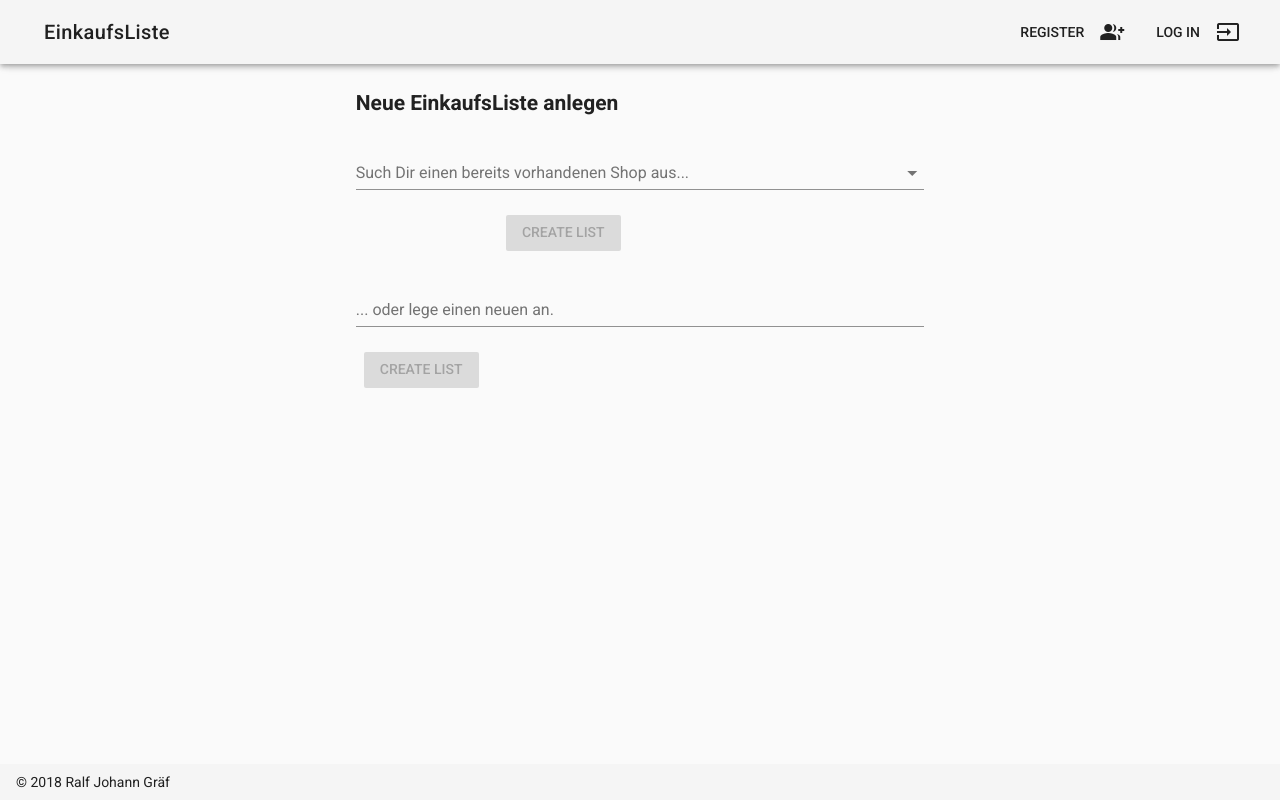
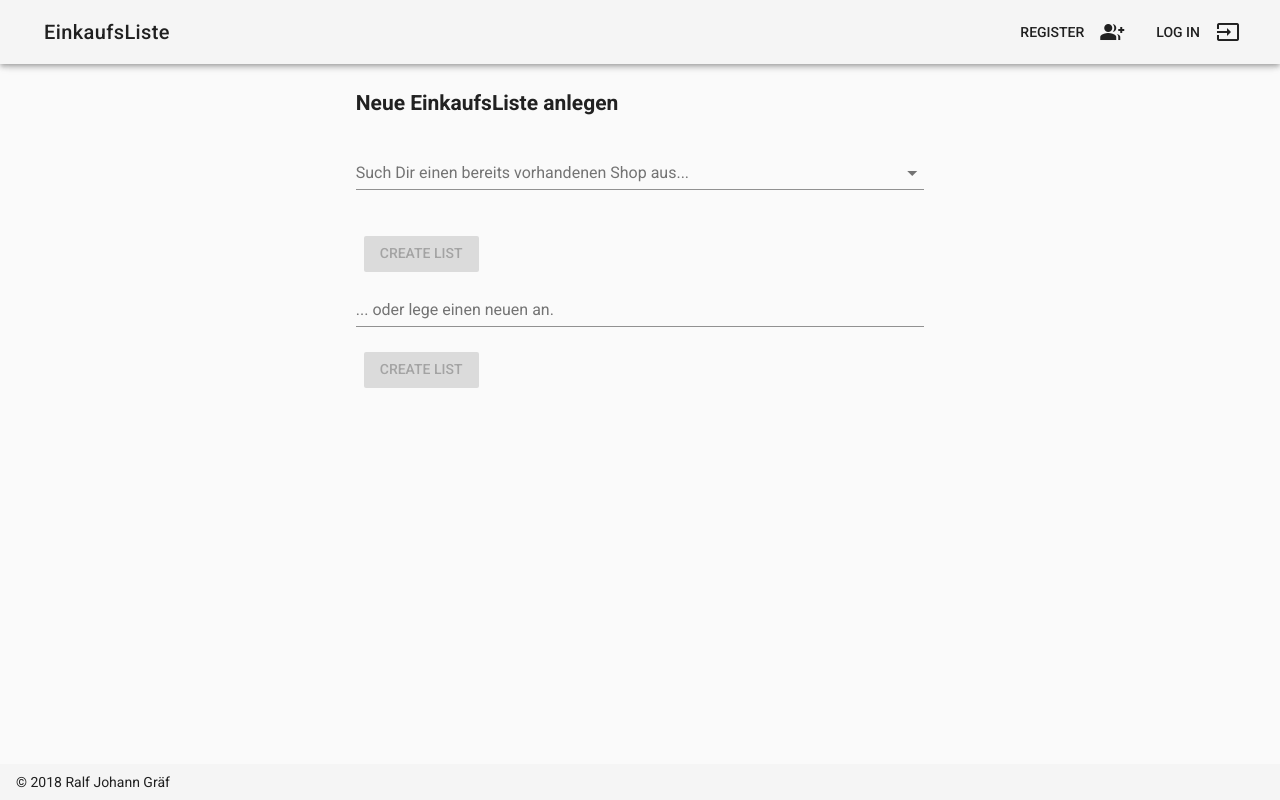
Before and after one commit to ralfgraef/vueeinkaufsliste, a Vue app: page /newlist in a window 1280 px wide. Built offline with nearby package versions, Linux system fonts and the light colour scheme; no server answers; the database is empty.

Commit message:
add selectlist functionality

```diff
--- a/src/components/List/Newlist.vue
+++ b/src/components/List/Newlist.vue
@@ -8,7 +8,7 @@
     <br>
     <v-layout row>
       <v-flex xs12>
-        <form @submit.prevent="onCreateNewList">
+        <form @submit.prevent="onCreateNewListSelect">
           <v-layout row>
             <v-flex xs12 sm6 offset-sm3>
                <v-select
@@ -20,12 +20,24 @@
                 required
                 >
                 </v-select>
-                <v-layout row>
-                  <v-flex xs12 sm6 offset-sm3>
-                    <v-btn :disabled="!formIsValid" type="submit">Create List</v-btn>
-                  </v-flex>
-                </v-layout>
               <br>
+
+            </v-flex>
+          </v-layout>
+          <v-layout row>
+            <v-flex xs12 sm6 offset-sm3>
+              <v-btn :disabled="!formSelectIsValid" type="submit">Create List</v-btn>
+            </v-flex>
+          </v-layout>
+        </form>
+      </v-flex>
+    </v-layout>
+    <v-layout row>
+      <v-flex xs12>
+        <form @submit.prevent="onCreateNewList">
+          <v-layout row>
+            <v-flex xs12 sm6 offset-sm3>
+
               <v-text-field
                 name="name"
                 label="... oder lege einen neuen an."
@@ -58,15 +70,19 @@
         items: []
       }
     },
+
     computed: {
       formIsValid () {
-        return this.name !== '' || this.e1 !== null
+        return this.name !== ''
+      },
+      formSelectIsValid () {
+        return this.e1 !== null
       },
       shopNames () {
         return this.$store.getters.shopNames
       }
+    },
 
-    },
     methods: {
       onCreateNewList () {
         if(!this.formIsValid) {
@@ -78,11 +94,25 @@
         }
         this.$store.dispatch('createNewList', listData)
         this.$router.push('/')
+      },
+      onCreateNewListSelect () {
+        if(!this.formIsValid) {
+          return
+        }
+        console.log(this.e1.text);
+        const listData = {
+        name: this.e1.text,
+        date: new Date(),
+        }
+        this.$store.dispatch('createNewList', listData)
+        this.$router.push('/')
       }
     },
+
     created () {
     this.$store.dispatch('fetchDataShopNames');
     //console.log(this.$store.state)
-  },
+    }
+
   }
 </script>
```
